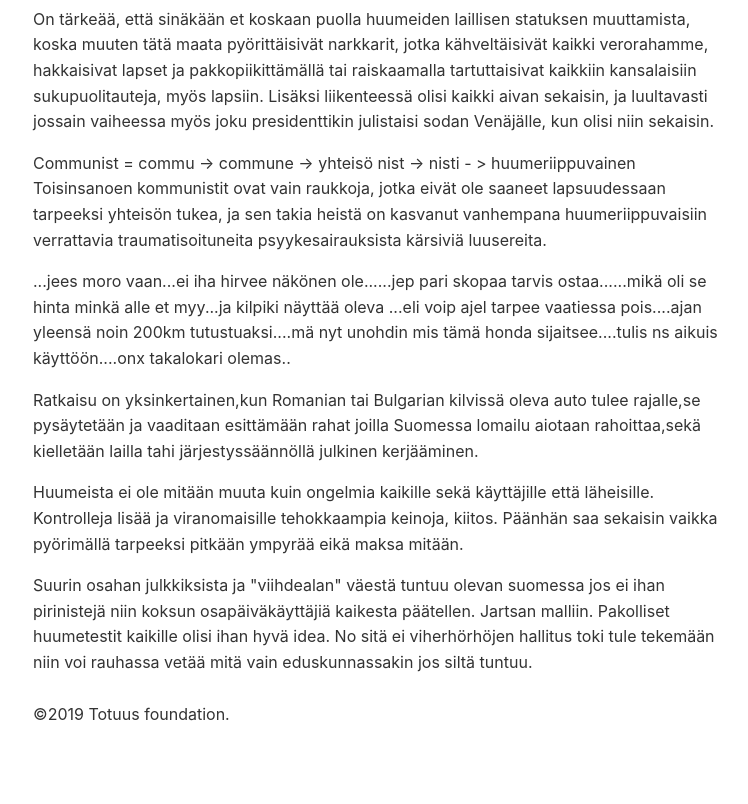
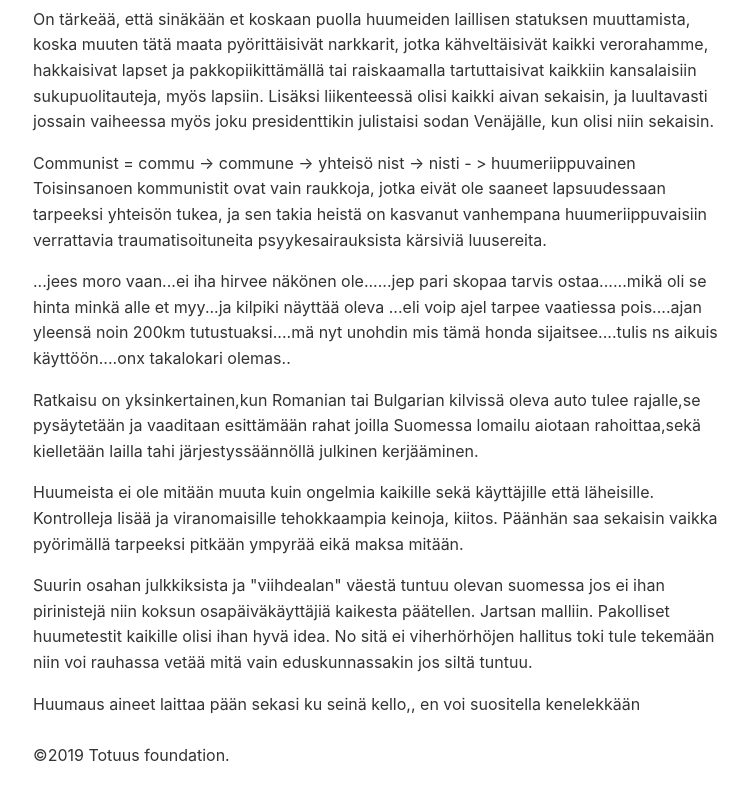
Before and after one commit to mestari-tikku/totuus, a plain HTML site: page index.html in a window 1280 px wide. Shown: the part 484-1288 px from the top of the page, without its empty margins (257-1005 px from the left). Before the commit the page ends 1246 px from the top, so only its background shows below. Drawn offline with nearby package versions, Linux system fonts and the light colour scheme; a script that the page names is missing.

Commit message:
Add entry

```diff
--- a/index.html
+++ b/index.html
@@ -53,9 +53,12 @@
                     </p>
                     Ratkaisu on yksinkertainen,kun Romanian tai Bulgarian kilvissä oleva auto tulee rajalle,se pysäytetään ja vaaditaan esittämään rahat joilla Suomessa lomailu aiotaan rahoittaa,sekä kielletään lailla tahi järjestyssäännöllä julkinen kerjääminen.
                     </p>
-                    <p>Huumeista ei ole mitään muuta kuin ongelmia kaikille sekä käyttäjille että läheisille. Kontrolleja lisää ja viranomaisille tehokkaampia keinoja, kiitos.
-                        Päänhän saa sekaisin vaikka pyörimällä tarpeeksi pitkään ympyrää eikä maksa mitään.</p>
+                    <p>Huumeista ei ole mitään muuta kuin ongelmia kaikille sekä käyttäjille että läheisille. Kontrolleja lisää ja viranomaisille tehokkaampia keinoja, kiitos. Päänhän saa sekaisin vaikka pyörimällä tarpeeksi pitkään ympyrää eikä maksa mitään.
+                    </p>
                     <p>Suurin osahan julkkiksista ja "viihdealan" väestä tuntuu olevan suomessa jos ei ihan pirinistejä niin koksun osapäiväkäyttäjiä kaikesta päätellen. Jartsan malliin. Pakolliset huumetestit kaikille olisi ihan hyvä idea. No sitä ei viherhörhöjen hallitus toki tule tekemään niin voi rauhassa vetää mitä vain eduskunnassakin jos siltä tuntuu.</p>
+                    <p>
+                    	Huumaus aineet laittaa pään sekasi ku seinä kello,, en voi suositella kenelekkään
+                    </p>
                 </div>
             </article>
             <footer>©2019 Totuus foundation.</footer>
```
